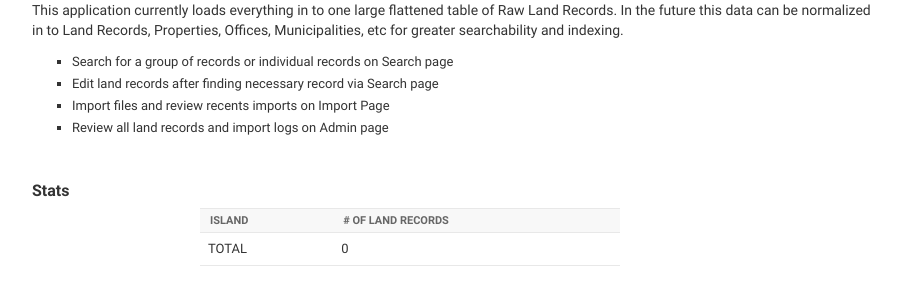
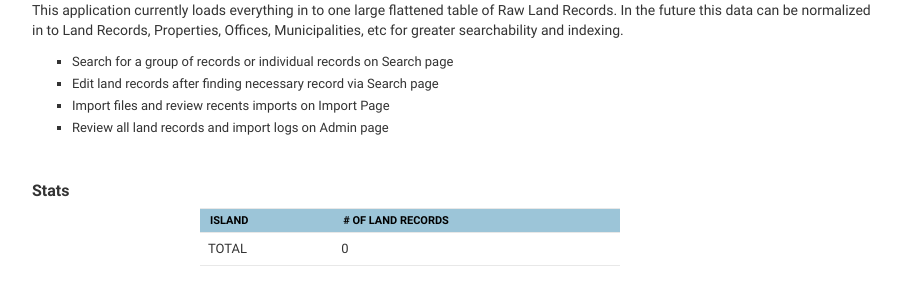
Before and after one commit to grendelshmoo/C4D, a Django app: page / in a window 1280 px wide. Shown: the part 149-454 px from the top of the page, without its empty margins (188-1089 px from the left). Run offline with Django 3.2, Linux system fonts and the light colour scheme; data that the repository does not hold is empty.

```diff
--- a/C4D/templates/home.html
+++ b/C4D/templates/home.html
@@ -27,10 +27,10 @@
 		<h2>Stats</h2>
 		<table id='stats-table'>
 			<thead>
-				<th>
+				<th class='stats-header'>
 					Island
 				</th>
-				<th>
+				<th class='stats-header'>
 					# of Land Records
 				</th>
 			</thead>
--- a/static/css/base.css
+++ b/static/css/base.css
@@ -1,4 +1,9 @@
 .row-even { background-color: #EEE; }
+
+.stats-header {
+  background: rgba(132, 183, 207, .8);
+  color: black;
+}
 
 #home-p {
   width: 70%;
```
